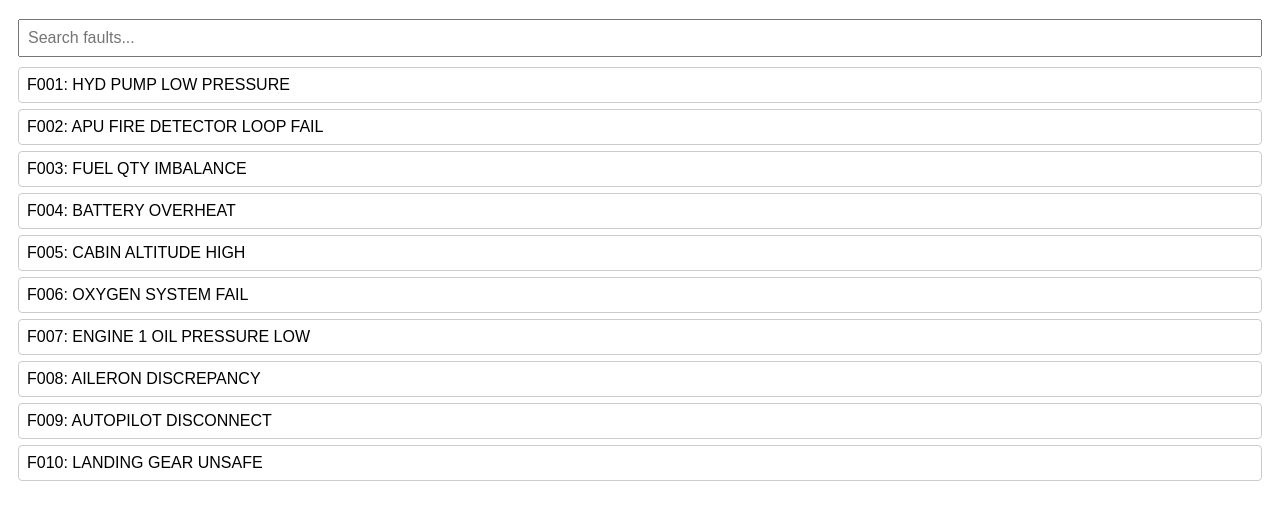
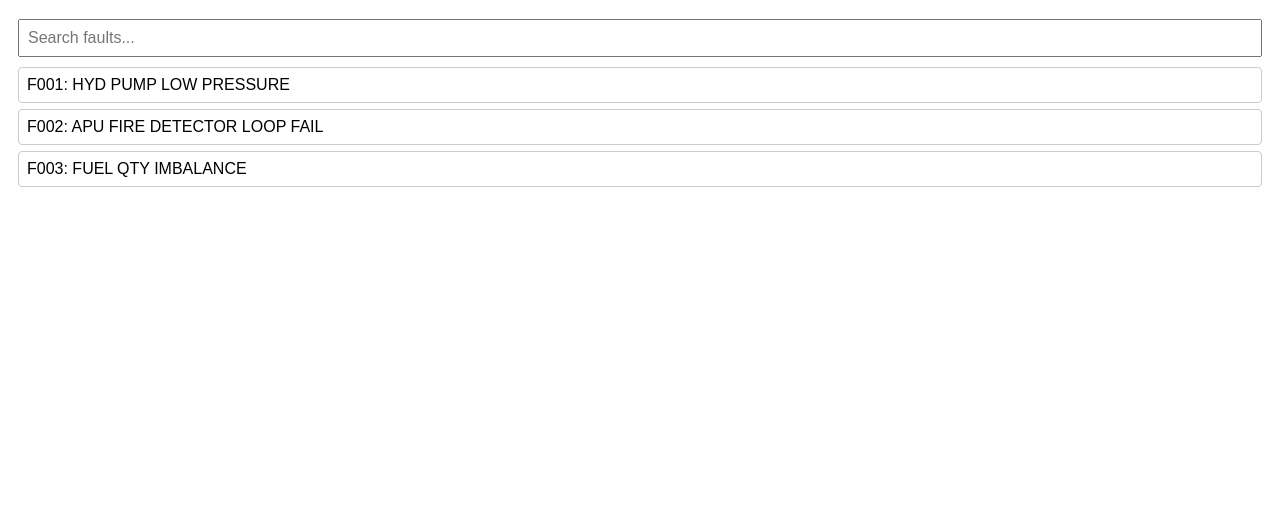
Before and after one commit to bobthebuilder3264/faults, a plain HTML site: page index.html in a window 1280 px wide. Shown: the part 79-598 px from the top of the page. Drawn offline with Linux system fonts and the light colour scheme.

Commit message:
index1.html

```diff
--- a/index.html
+++ b/index.html
@@ -24,45 +24,75 @@
 <body>
   <h1>Aircraft Fault Guide</h1>
   <input type="search" id="search" placeholder="Search faults..." oninput="filterFaults()" />
-  <div id="faultList">
-    <div class="fault" onclick="showDesc('f1')">F001: HYD PUMP LOW PRESSURE</div>
-    <div class="fault" onclick="showDesc('f2')">F002: APU FIRE DETECTOR LOOP FAIL</div>
-    <div class="fault" onclick="showDesc('f3')">F003: FUEL QTY IMBALANCE</div>
-    <div class="fault" onclick="showDesc('f4')">F004: BATTERY OVERHEAT</div>
-    <div class="fault" onclick="showDesc('f5')">F005: CABIN ALTITUDE HIGH</div>
-    <div class="fault" onclick="showDesc('f6')">F006: OXYGEN SYSTEM FAIL</div>
-    <div class="fault" onclick="showDesc('f7')">F007: ENGINE 1 OIL PRESSURE LOW</div>
-    <div class="fault" onclick="showDesc('f8')">F008: AILERON DISCREPANCY</div>
-    <div class="fault" onclick="showDesc('f9')">F009: AUTOPILOT DISCONNECT</div>
-    <div class="fault" onclick="showDesc('f10')">F010: LANDING GEAR UNSAFE</div>
-  </div>
-
-  <!-- Fault descriptions -->
-  <div id="f1" class="desc">
-    <h2>F001: HYD PUMP LOW PRESSURE</h2>
-    <p><strong>Description:</strong> Hydraulic pump output below threshold.</p>
-    <p><strong>Cause:</strong> Pump fault or hydraulic leak.</p>
-    <p><strong>CB:</strong> Pull CB HYD PUMP 1.</p>
-    <button onclick="goBack()">Back</button>
-  </div>
-  <!-- ... similarly include f2–f10 descriptions … -->
-  <!-- For brevity, only f1 is fully shown; you can replicate with your own text -->
+  <div id="faultList"></div>
+  <div id="descPage" class="desc"></div>
 
   <script>
+    // 👇 EDIT YOUR FAULTS HERE — only in this array!
+    const faults = [
+      {
+        id: 'f1',
+        code: 'F001',
+        title: 'HYD PUMP LOW PRESSURE',
+        description: 'Hydraulic pump output below threshold.',
+        cause: 'Pump fault or hydraulic leak.',
+        cb: 'Pull CB HYD PUMP 1'
+      },
+      {
+        id: 'f2',
+        code: 'F002',
+        title: 'APU FIRE DETECTOR LOOP FAIL',
+        description: 'APU loop fault detected.',
+        cause: 'Sensor wiring short.',
+        cb: 'Pull CB FIRE LOOP 1'
+      },
+      {
+        id: 'f3',
+        code: 'F003',
+        title: 'FUEL QTY IMBALANCE',
+        description: 'Fuel quantity imbalance between tanks.',
+        cause: 'Fuel transfer pump failure.',
+        cb: 'Pull CB FUEL TRANSFER 1'
+      }
+      // 👉 Add more faults here (just copy format)
+    ];
+
+    // Build fault list
+    const faultList = document.getElementById('faultList');
+    faults.forEach(f => {
+      const div = document.createElement('div');
+      div.className = 'fault';
+      div.textContent = `${f.code}: ${f.title}`;
+      div.onclick = () => showDesc(f);
+      faultList.appendChild(div);
+    });
+
     function filterFaults() {
       const q = document.getElementById('search').value.toLowerCase();
       document.querySelectorAll('.fault').forEach(el => {
         el.style.display = el.textContent.toLowerCase().includes(q) ? 'block' : 'none';
       });
     }
-    function showDesc(id) {
-      document.getElementById('faultList').style.display = 'none';
-      document.getElementById(id).style.display = 'block';
+
+    function showDesc(fault) {
+      faultList.style.display = 'none';
+      const desc = document.getElementById('descPage');
+      desc.innerHTML = `
+        <h2>${fault.code}: ${fault.title}</h2>
+        <p><strong>Description:</strong> ${fault.description}</p>
+        <p><strong>Cause:</strong> ${fault.cause}</p>
+        <p><strong>CB:</strong> ${fault.cb}</p>
+        <button onclick="goBack()">Back</button>
+      `;
+      desc.style.display = 'block';
     }
+
     function goBack() {
-      document.getElementById('faultList').style.display = 'block';
-      document.querySelectorAll('.desc').forEach(el => el.style.display = 'none');
+      faultList.style.display = 'block';
+      document.getElementById('descPage').style.display = 'none';
     }
+
+    // PWA Service Worker
     if ('serviceWorker' in navigator) {
       navigator.serviceWorker.register('service-worker.js');
     }
```
